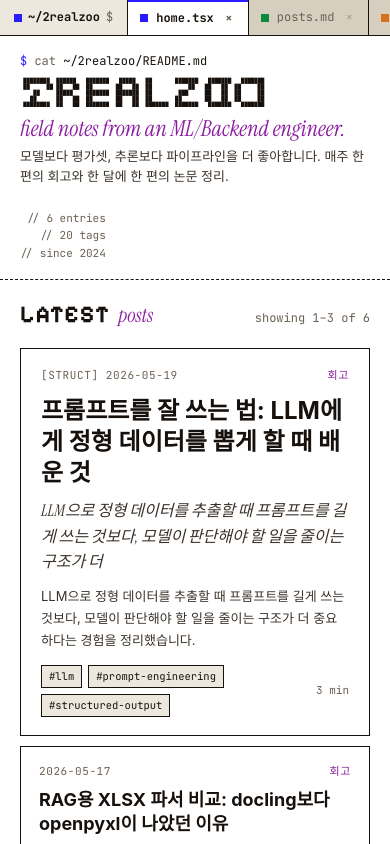
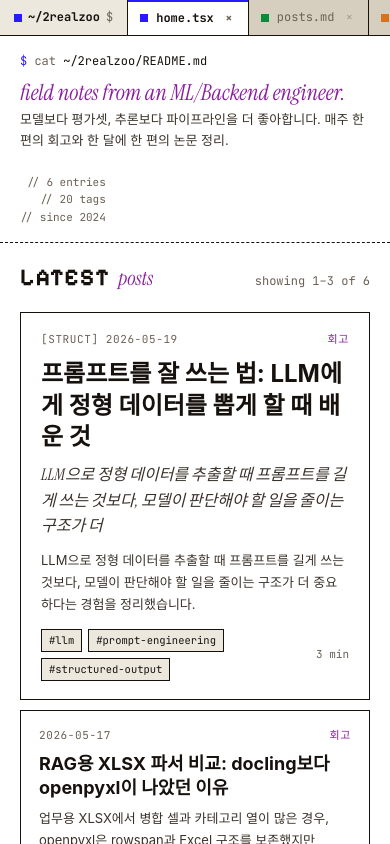
Before and after one commit to 2realzoo/2realzoo.github.io, a Next.js app: page / in a window 390 px wide. Shown: the top 844 px of the page. Built offline with nearby package versions, Linux system fonts and the light colour scheme; a web font is replaced by a local one.

Commit message:
fix: mobile responsive layout — table overflow, post collapse, mobile header

```diff
--- a/app/globals.css
+++ b/app/globals.css
@@ -147,7 +147,6 @@ body {
 
 /* ── Post detail ── */
 .post-layout { display: grid; grid-template-columns: 220px 1fr 260px; min-height: calc(100vh - 36px); }
-@media (max-width: 1100px) { .post-layout { grid-template-columns: 1fr; } .post-sidebar-left, .post-sidebar-right { display: none; } }
 .post-sidebar-left { border-right: 1.5px solid var(--line); padding: 24px 18px; display: flex; flex-direction: column; gap: 20px; background: var(--bg); position: sticky; top: 36px; height: calc(100vh - 36px); overflow-y: auto; scrollbar-width: thin; }
 .post-sidebar-right { padding: 20px 16px; display: flex; flex-direction: column; gap: 14px; background: var(--bg); position: sticky; top: 36px; height: calc(100vh - 36px); overflow-y: auto; scrollbar-width: thin; }
 .post-back-btn { align-self: flex-start; background: transparent; border: 1.5px solid var(--line); padding: 6px 12px; font-family: var(--mono); font-size: 12px; color: var(--ink); cursor: pointer; text-decoration: none; display: inline-flex; align-items: center; gap: 4px; }
@@ -160,31 +159,31 @@ body {
 .post-meta-list { font-family: var(--mono); font-size: 11.5px; color: var(--ink-mute); line-height: 1.8; }
 .post-meta-list .meta-val { color: var(--ink); }
 .post-meta-list .meta-cat { color: var(--mag); }
-.post-main { background: var(--card); border-left: 1.5px solid var(--line); border-right: 1.5px solid var(--line); min-height: calc(100vh - 36px); }
+.post-main { background: var(--card); border-left: 1.5px solid var(--line); border-right: 1.5px solid var(--line); min-height: calc(100vh - 36px); overflow-x: hidden; min-width: 0; }
 .post-article { padding: 44px 56px 48px; max-width: 740px; margin: 0 auto; }
-@media (max-width: 1100px) { .post-article { padding: 24px 20px; } }
-.post-header-meta { display: flex; justify-content: space-between; align-items: center; font-family: var(--mono); font-size: 11px; color: var(--ink-mute); letter-spacing: 1px; margin-bottom: 16px; }
+.post-header-meta { display: flex; justify-content: space-between; align-items: center; font-family: var(--mono); font-size: 11px; color: var(--ink-mute); letter-spacing: 1px; margin-bottom: 16px; flex-wrap: wrap; gap: 6px; }
 .post-header-meta .meta-cat { color: var(--mag); }
-.post-title { font-family: var(--kr); font-size: 34px; font-weight: 700; line-height: 1.25; color: var(--ink); margin: 0; }
-@media (max-width: 600px) { .post-title { font-size: 24px; } }
+.post-title { font-family: var(--kr); font-size: 34px; font-weight: 700; line-height: 1.25; color: var(--ink); margin: 0; word-break: keep-all; }
 .post-en-title { font-family: var(--serif); font-style: italic; font-size: 21px; color: var(--mag); margin-top: 8px; }
 .post-tags { display: flex; gap: 6px; flex-wrap: wrap; margin-top: 18px; }
 .post-divider { border: none; border-top: 1.5px dashed var(--line); margin: 28px 0; }
-.post-body { font-family: var(--kr); font-size: 16px; line-height: 1.85; color: var(--ink); }
+.post-body { font-family: var(--kr); font-size: 16px; line-height: 1.85; color: var(--ink); overflow-x: hidden; }
 .post-body p { margin: 0 0 18px; }
-.post-body h2 { font-family: var(--pixel); font-size: 20px; color: var(--ink); margin: 2.5rem 0 0.75rem; }
-.post-body h3 { font-family: var(--pixel); font-size: 16px; color: var(--ink); margin: 2rem 0 0.6rem; }
+.post-body h2 { font-family: var(--pixel); font-size: 20px; color: var(--ink); margin: 2.5rem 0 0.75rem; scroll-margin-top: 52px; }
+.post-body h3 { font-family: var(--pixel); font-size: 16px; color: var(--ink); margin: 2rem 0 0.6rem; scroll-margin-top: 52px; }
+.post-body h1 { scroll-margin-top: 52px; }
 .post-body a { color: var(--accent); text-decoration: underline; text-underline-offset: 2px; }
 .post-body strong { font-weight: 700; }
 .post-body em { font-style: italic; }
 .post-body ul, .post-body ol { margin: 0.9rem 0 0.9rem 1.4rem; }
 .post-body li { margin: 0.3rem 0; }
 .post-body blockquote { border-left: 2px solid var(--line); padding-left: 1rem; margin: 1.5rem 0; color: var(--ink-mute); font-style: italic; }
-.post-body pre { background: var(--code-bg); border: 1.5px solid var(--line); padding: 14px 16px; overflow-x: auto; margin: 1.5rem 0; font-family: var(--mono); font-size: 13px; line-height: 1.65; color: var(--ink); }
-.post-body code { font-family: var(--mono); font-size: 0.875em; background: var(--code-bg); border: 1px solid var(--line); padding: 2px 5px; color: var(--ink); display: inline; }
-.post-body pre code { background: none; border: none; padding: 0; font-size: inherit; display: block; }
-.post-body table { width: 100%; border-collapse: collapse; margin: 1.5rem 0; font-size: 14px; font-family: var(--mono); }
-.post-body th, .post-body td { border: 1px solid var(--line); padding: 6px 10px; text-align: left; }
+.post-body pre { background: var(--code-bg); border: 1.5px solid var(--line); padding: 14px 16px; overflow-x: auto; margin: 1.5rem 0; font-family: var(--mono); font-size: 13px; line-height: 1.65; color: var(--ink); max-width: 100%; }
+.post-body code { font-family: var(--mono); font-size: 0.875em; background: var(--code-bg); border: 1px solid var(--line); padding: 2px 5px; color: var(--ink); display: inline; word-break: break-all; }
+.post-body pre code { background: none; border: none; padding: 0; font-size: inherit; display: block; word-break: normal; }
+/* Table: scrollable on mobile */
+.post-body table { display: block; width: max-content; max-width: 100%; overflow-x: auto; -webkit-overflow-scrolling: touch; border-collapse: collapse; margin: 1.5rem 0; font-size: 14px; font-family: var(--mono); }
+.post-body th, .post-body td { border: 1px solid var(--line); padding: 6px 10px; text-align: left; white-space: nowrap; }
 .post-body th { background: var(--chrome); color: var(--ink); font-weight: 600; }
 .post-body td { color: var(--ink-soft); }
 .post-body hr { border: none; border-top: 1px solid var(--line); margin: 2rem 0; }
@@ -193,7 +192,7 @@ body {
 .post-nav-item:hover { border-color: var(--accent); }
 .post-nav-item.next { text-align: right; }
 .post-nav-label { font-family: var(--mono); font-size: 11px; color: var(--ink-mute); }
-.post-nav-title { font-family: var(--kr); font-size: 14px; color: var(--ink); margin-top: 4px; }
+.post-nav-title { font-family: var(--kr); font-size: 14px; color: var(--ink); margin-top: 4px; word-break: keep-all; }
 .linked-note { padding: 6px 0; border-bottom: 1px dashed var(--line); text-decoration: none; display: block; color: inherit; }
 .linked-note:last-child { border-bottom: none; }
 .linked-note-id { font-family: var(--mono); font-size: 10px; color: var(--ink-mute); }
@@ -201,6 +200,32 @@ body {
 .action-btn { background: transparent; border: 1.5px solid var(--line); padding: 5px 10px; text-align: left; color: var(--ink); cursor: pointer; font-family: var(--mono); font-size: 11.5px; width: 100%; display: block; text-decoration: none; }
 .action-btn:hover { border-color: var(--accent); color: var(--accent); }
 .action-btn.primary { background: var(--accent); color: #fff; border-color: var(--accent); }
+/* Mobile back button — only shown when sidebars are hidden */
+.post-mobile-header { display: none; }
+
+/* ── Responsive: tablet (≤1100px) — hide sidebars ── */
+@media (max-width: 1100px) {
+  .post-layout { grid-template-columns: 1fr; }
+  .post-sidebar-left, .post-sidebar-right { display: none; }
+  .post-main { border-left: none; border-right: none; }
+  .post-article { padding: 24px 20px 40px; }
+  .post-mobile-header { display: flex; align-items: center; justify-content: space-between; padding: 12px 20px; border-bottom: 1.5px solid var(--line); background: var(--bg); }
+}
+
+/* ── Responsive: mobile (≤600px) ── */
+@media (max-width: 600px) {
+  .post-article { padding: 16px 16px 32px; }
+  .post-title { font-size: 22px; }
+  .post-en-title { font-size: 16px; }
+  .post-body { font-size: 15px; }
+  .post-body h2 { font-size: 17px; }
+  .post-body h3 { font-size: 14px; }
+  .post-body pre { font-size: 11.5px; padding: 10px 12px; }
+  .post-body th, .post-body td { font-size: 12px; padding: 5px 8px; }
+  .post-nav { grid-template-columns: 1fr; gap: 8px; }
+  .post-nav-item.next { text-align: left; }
+  .home-hero-ascii { display: none; }
+}
 
 /* ── Graph page ── */
 .graph-page { height: calc(100vh - 36px); position: relative; }
```
Also changed, not shown: app/post/[slug]/page.tsx (+8 -0 lines).
